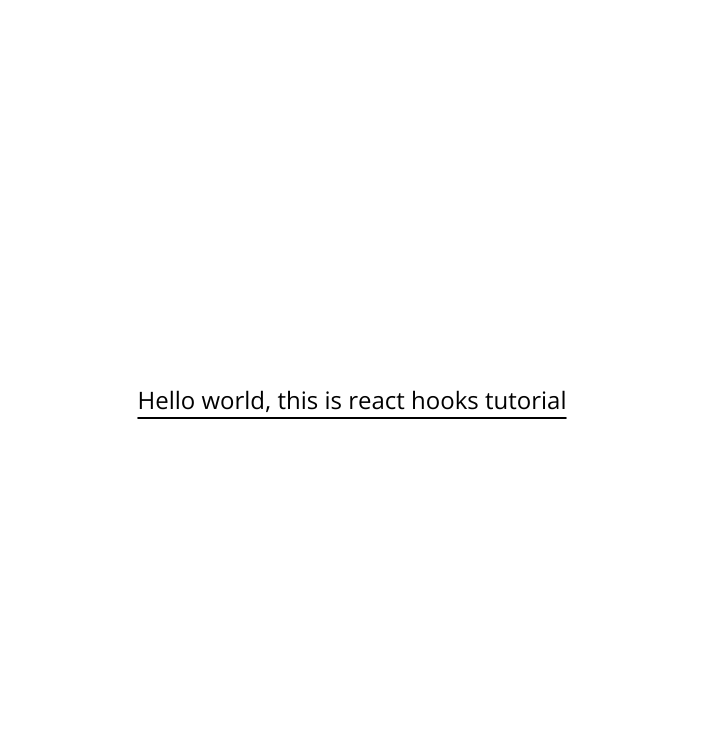
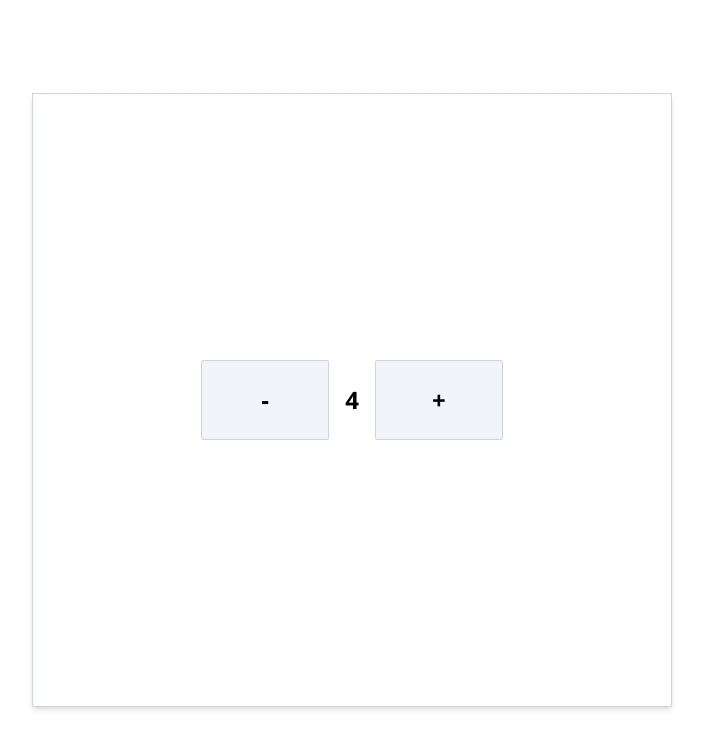
Before and after one commit to jassy1995/react-hook, a React (Vite) app: page / in a window 1280 px wide. Shown: the top 748 px of the page, without its empty margins (288-991 px from the left). Built offline with nearby package versions, Linux system fonts and the light colour scheme; a web font is replaced by a local one.

Commit message:
added useState

```diff
--- a/src/App.jsx
+++ b/src/App.jsx
@@ -1,7 +1,20 @@
+import { useState } from "react";
+import Button from "./components/Button";
+const getInitialState = () => 4
+
 function App() {
+  // const [count, setCount] = useState(4); //same result
+  const [count, setCount] = useState(() => getInitialState()); //same result
+
+  const handleIncrement = () => setCount(prev => prev + 1)
+  const handleDecrement = () => setCount(prev => prev - 1)
   return (
     <div className="h-screen  flex justify-center items-center space-x-4 mx-auto py-4">
-      <h1 className="text-black font-thin text-2xl underline underline-offset-8 hover:text-blue-500 hover:cursor-pointer">Hello world, this is react hooks tutorial</h1>
+      <div className="flex justify-center items-center space-x-4 w-[50%] h-[80%] border border-slate-300 shadow-md p-4">
+        <Button handler={handleDecrement} disable={count === 0} isAllow={false}>-</Button>
+        <span className="flex justify-center items-center font-semibold text-black text-2xl">{count}</span>
+        <Button handler={handleIncrement} disable={count === 0} isAllow={true}>+</Button>
+      </div>
     </div>
   )
 }
--- /dev/null
+++ b/src/components/Button.jsx
@@ -0,0 +1,22 @@
+import PropTypes from 'prop-types';
+
+function Button({ children, handler, disable, isAllow }) {
+    return (
+        <button disabled={disable && !isAllow} className='border border-slate-300 rounded-sm w-32 h-20 px-2 py-1 bg-slate-100 font-semibold text-2xl text-black disabled:opacity-75 disabled:cursor-not-allowed' onClick={handler}>{children}</button>
+    )
+}
+
+Button.propTypes = {
+    children: PropTypes.string,
+    handler: PropTypes.func,
+    disable: PropTypes.bool,
+    isAllow: PropTypes.bool,
+};
+
+Button.defaultProps = {
+    children: 'button',
+    disable: false,
+
+};
+
+export default Button
```
